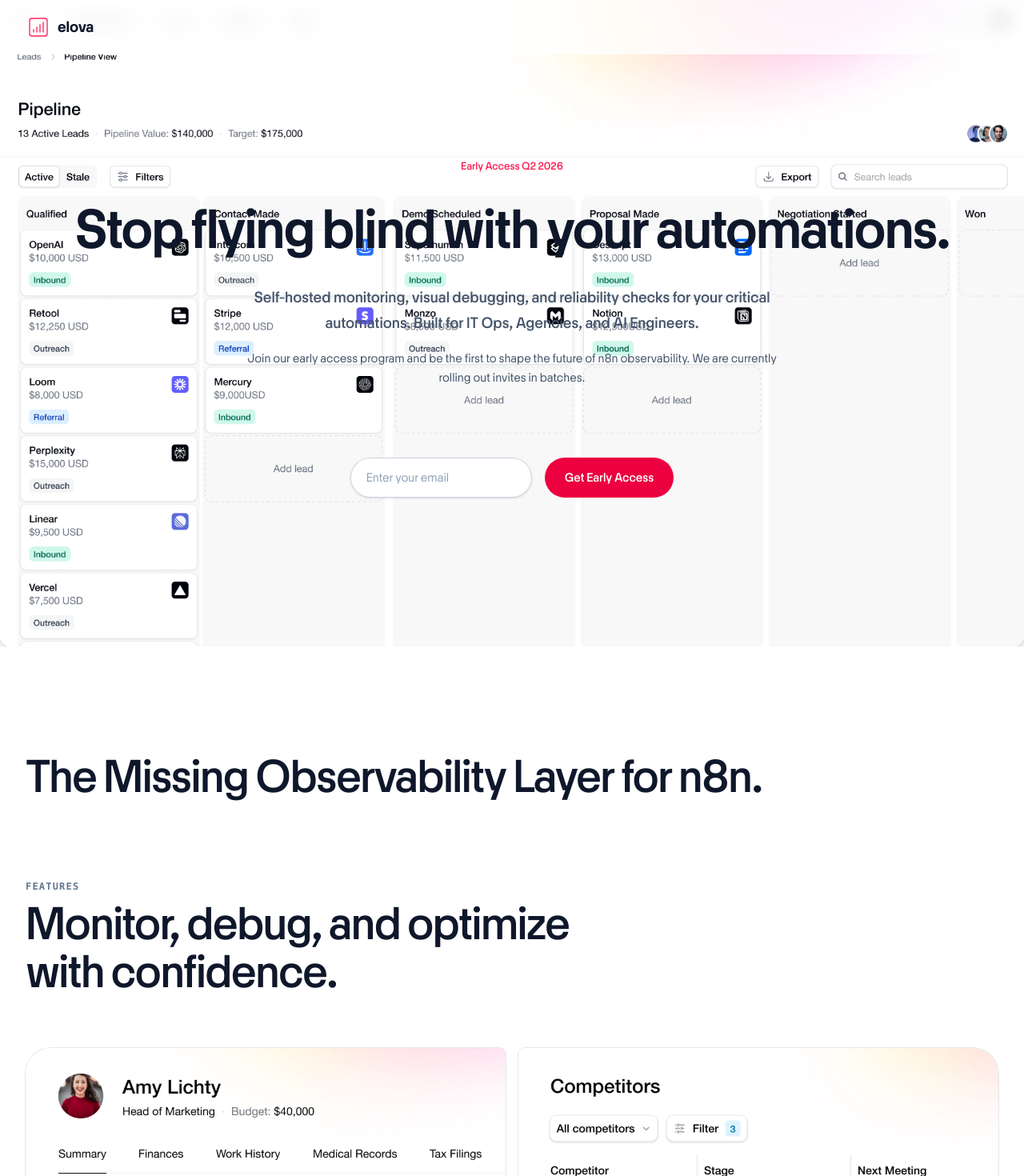
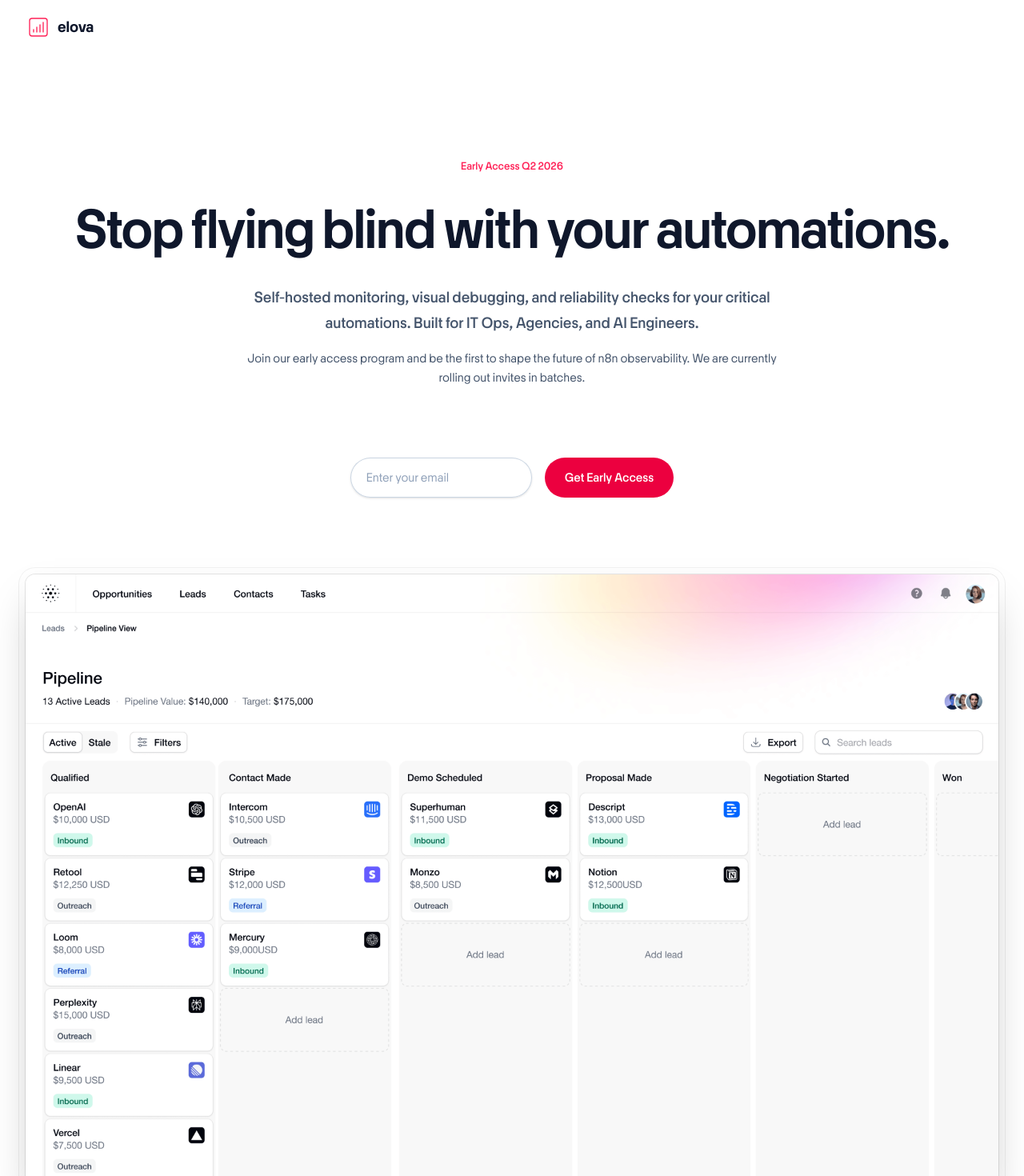
Before and after one commit to philipphaunstetter/elova-sales, a Next.js app: page / in a window 1280 px wide. Shown: the top 1470 px of the page at 80% size. Built offline with nearby package versions, Linux system fonts and the light colour scheme.

Commit message:
fix(hero): move screenshot below hero content

```diff
--- a/src/components/hero.tsx
+++ b/src/components/hero.tsx
@@ -10,14 +10,6 @@
 export function Hero() {
   return (
     <div className="relative">
-      <div className="absolute inset-x-0 top-0 -z-10 flex justify-center overflow-hidden pointer-events-none">
-        <Screenshot
-          width={1216}
-          height={768}
-          src="/screenshots/app.png"
-          className="w-[80rem] opacity-20 dark:opacity-10"
-        />
-      </div>
       <Navbar />
       <Container className="relative">
         <div className="flex flex-col items-center text-center pt-16 pb-24 sm:pt-24 sm:pb-32 md:pt-32 md:pb-48">
@@ -64,6 +56,13 @@
           >
             <WaitlistForm />
           </motion.div>
+          <div className="mt-16 flow-root sm:mt-24">
+            <Screenshot
+              width={1216}
+              height={768}
+              src="/screenshots/app.png"
+            />
+          </div>
         </div>
       </Container>
     </div>
```
